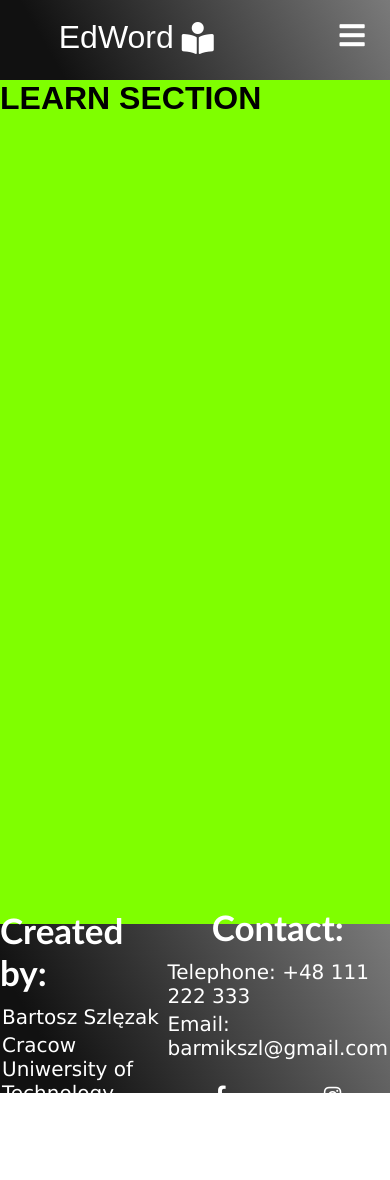
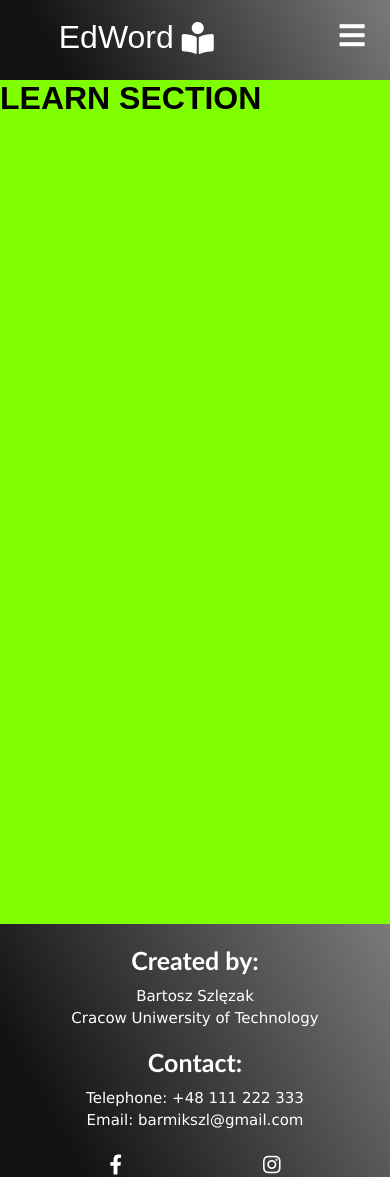
Before and after one commit to bartoszszlezak/EdWord, a React (Create React App) app in the folder edword-react/: page /learn in a window 390 px wide. Before the commit the page ends 1111 px from the top, so only its background shows below. Built offline with nearby package versions, Linux system fonts and the light colour scheme.

Commit message:
Added responsive footer

```diff
--- a/edword-react/src/components/Footer.js
+++ b/edword-react/src/components/Footer.js
@@ -1,5 +1,4 @@
 import React from 'react';
-import { Link } from 'react-router-dom';
 import './styles/Footer.css';
 
 function Footer() {
@@ -21,6 +20,7 @@ function Footer() {
                         target='_blank'
                         className='social-icon-link facebook'
                         aria-label='Facebook'
+                        rel='noreferrer'
                         >
                         <i className='fab fa-facebook-f' />
                         </a>
@@ -29,8 +29,9 @@ function Footer() {
                             target='_blank'
                             className='social-icon-link instagram'
                             aria-label='Instagram'
+                            rel='noreferrer'
                         >
-                        <i class='fab fa-instagram' />
+                            <i className='fab fa-instagram' />
                         </a>
                         </div>
 
--- a/edword-react/src/components/styles/Footer.css
+++ b/edword-react/src/components/styles/Footer.css
@@ -1,7 +1,6 @@
 .footer-section{
     width: 100%;
     position: sticky;
-    height: 20vh;
     background: linear-gradient(60deg, #111111 15%, #7a7a7a 100%);
 }
 
@@ -24,6 +23,7 @@
     display: flex;
     flex-direction: column;
     justify-content: center;
+    align-items: center;
 }
 
 .footer-created > p{
@@ -67,3 +67,31 @@ h2{
     flex-direction: row;
     justify-content: space-around;
 }
+
+@media screen and (max-width: 760px){
+    .footer-informations{
+        flex-direction: column;
+    }
+
+    .footer-contact{
+        width: 80%;
+        height: 15vh;
+    }
+
+    .footer-created{
+        width: 80%;
+        height: 15vh;
+    }
+
+    .footer-contact > p{
+        font-size: 15px;
+    }
+
+    .footer-created > p{
+        font-size: 15px;
+    }
+
+    h2{
+        font-size: 25px;
+    }
+}
```
Lines whose indentation alone changed are shown as unchanged.
